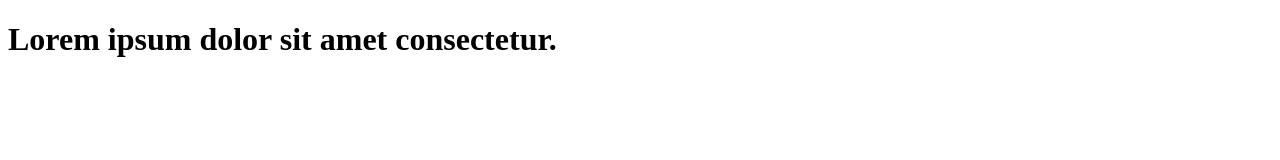
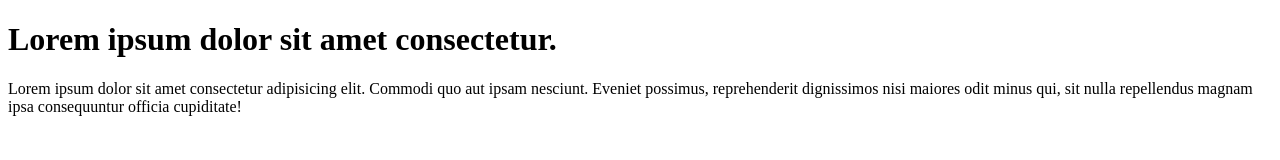
Before and after one commit to blakewillcarroll/learn-git, a plain HTML site: page index.html in a window 1280 px wide. Drawn offline with Linux system fonts and the light colour scheme.

Commit message:
add paragraph to code

```diff
--- a/index.html
+++ b/index.html
@@ -7,5 +7,11 @@
   </head>
   <body>
     <h1>Lorem ipsum dolor sit amet consectetur.</h1>
+    <p>
+      Lorem ipsum dolor sit amet consectetur adipisicing elit. Commodi quo aut
+      ipsam nesciunt. Eveniet possimus, reprehenderit dignissimos nisi maiores
+      odit minus qui, sit nulla repellendus magnam ipsa consequuntur officia
+      cupiditate!
+    </p>
   </body>
 </html>
```
